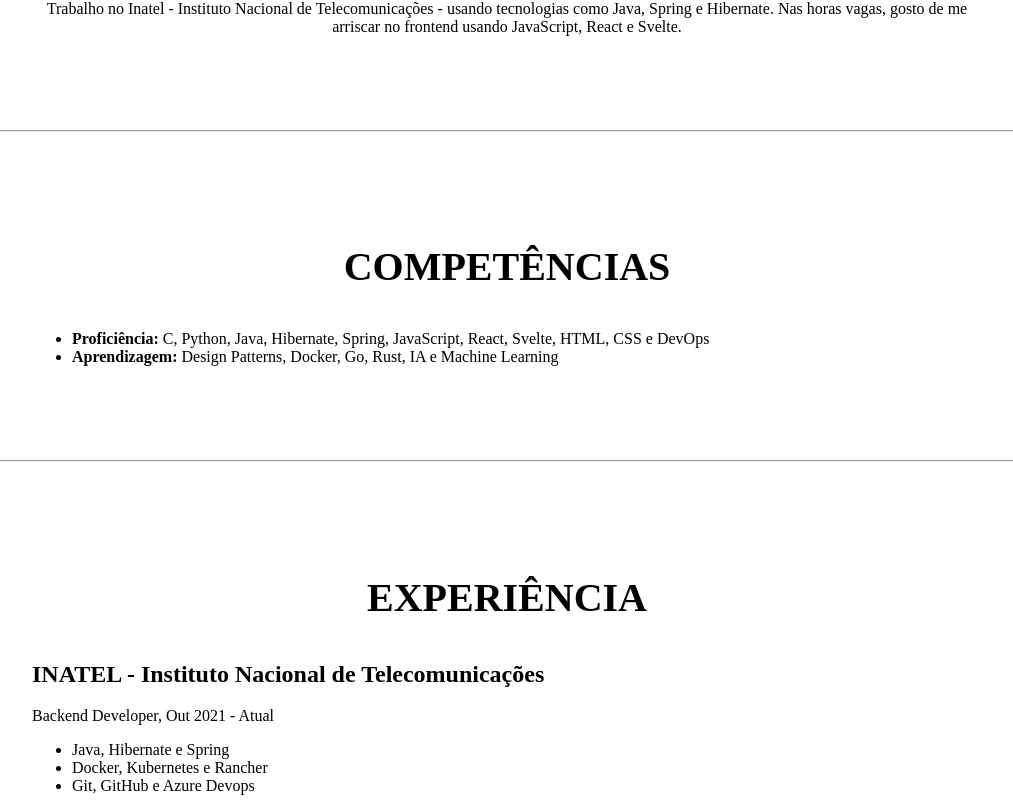
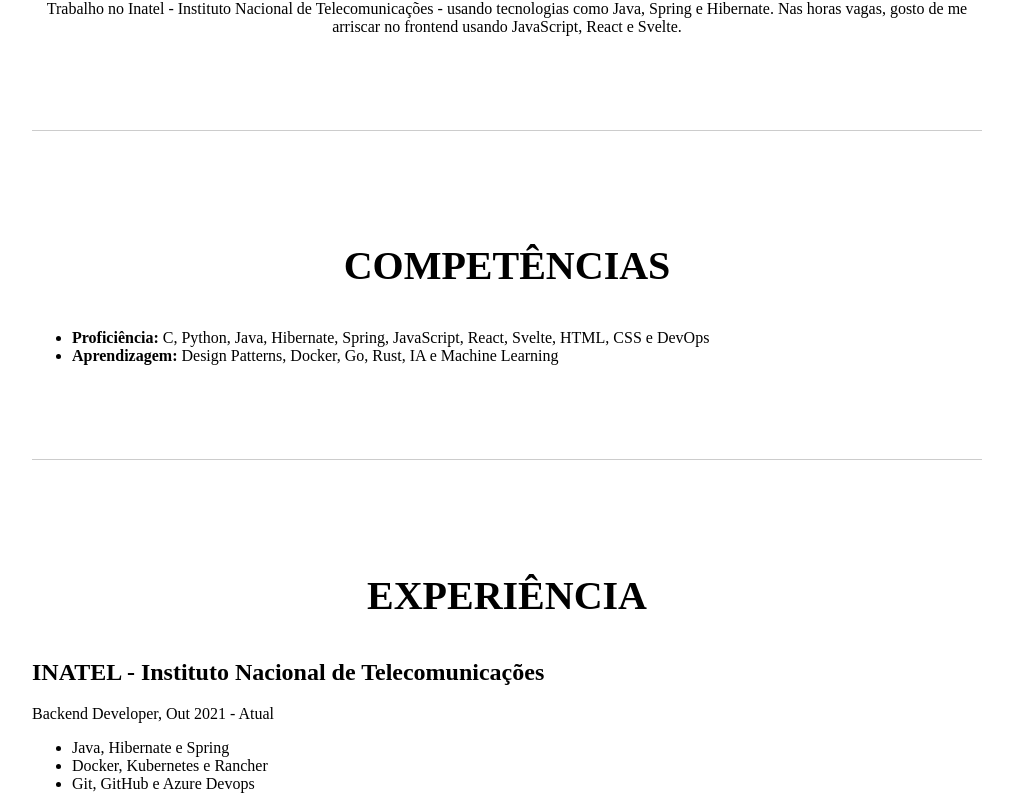
Before and after one commit to heltonricardo/svelte-secomp-sxs, a Svelte app: page / in a window 1280 px wide. Shown: the part 1032-1840 px from the top of the page, without its empty margins (133-1146 px from the left). Built offline with nearby package versions, Linux system fonts and the light colour scheme; the HTML template or start-up script is replaced by a standard one.

Commit message:
Estilizando a linha da divisao

```diff
--- a/src/Divisao.svelte
+++ b/src/Divisao.svelte
@@ -14,4 +14,12 @@
     .espaco {
         height: 70px;
     }
+
+    .linha {
+        height: 1px;
+        width: 90%;
+        max-width: 950px;
+        border: none;
+        background-color: #ccc;
+    }
 </style>
```
